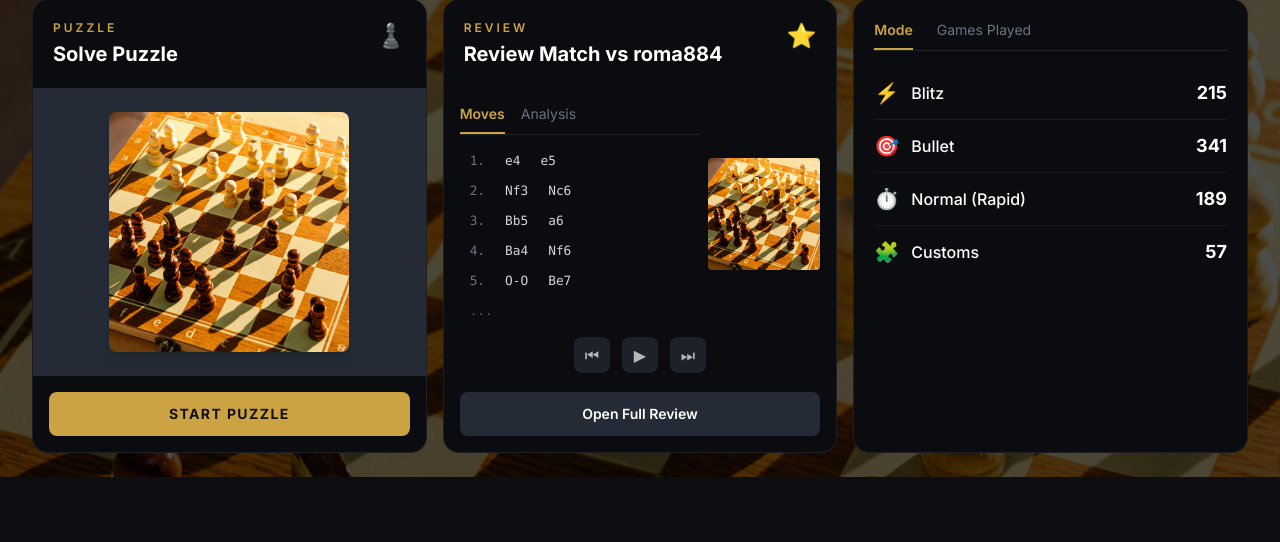
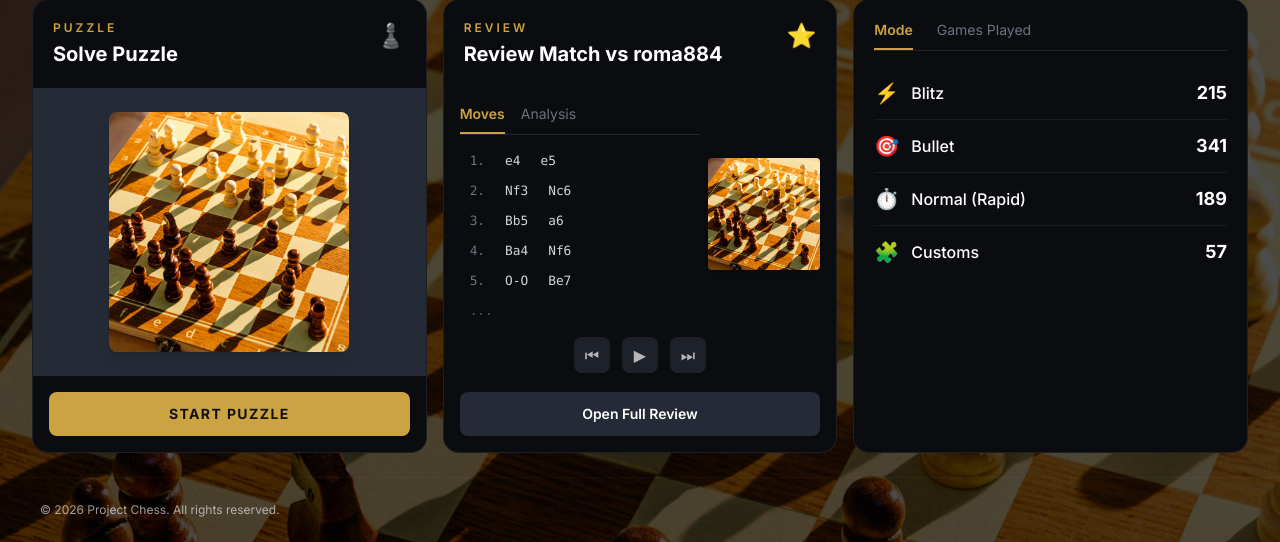
Before and after one commit to sabinramtel/Chess, a Flask app: page /home in a window 1280 px wide. Shown: the part 400-942 px from the top of the page. Before the commit the page ends 877 px from the top, so only its background shows below. Run offline with Flask 3, Linux system fonts and the light colour scheme; a user stored in the database is signed in; data comes from the database, SQL or seed files in the repository; some libraries are stand-ins or nearby versions.

Commit message:
Add base footer structure to layout

```diff
--- a/app/templates/base.html
+++ b/app/templates/base.html
@@ -183,6 +183,13 @@
     <!-- ── Page Content ─────────────────────────────────── -->
     {% block body %}{% endblock %}
 
+    <!-- ── Footer ───────────────────────────────────────── -->
+    {% if session.get('user_id') %}
+    <footer class="w-full mt-auto border-t border-white/5 py-6 px-6 md:px-10 flex flex-col sm:flex-row items-center justify-between text-xs opacity-60">
+        <p>&copy; 2026 Project Chess. All rights reserved.</p>
+    </footer>
+    {% endif %}
+
     <!-- ── Shared Scripts ───────────────────────────────── -->
     <script>
         // Settings dropdown toggle (shared across all pages)
```
